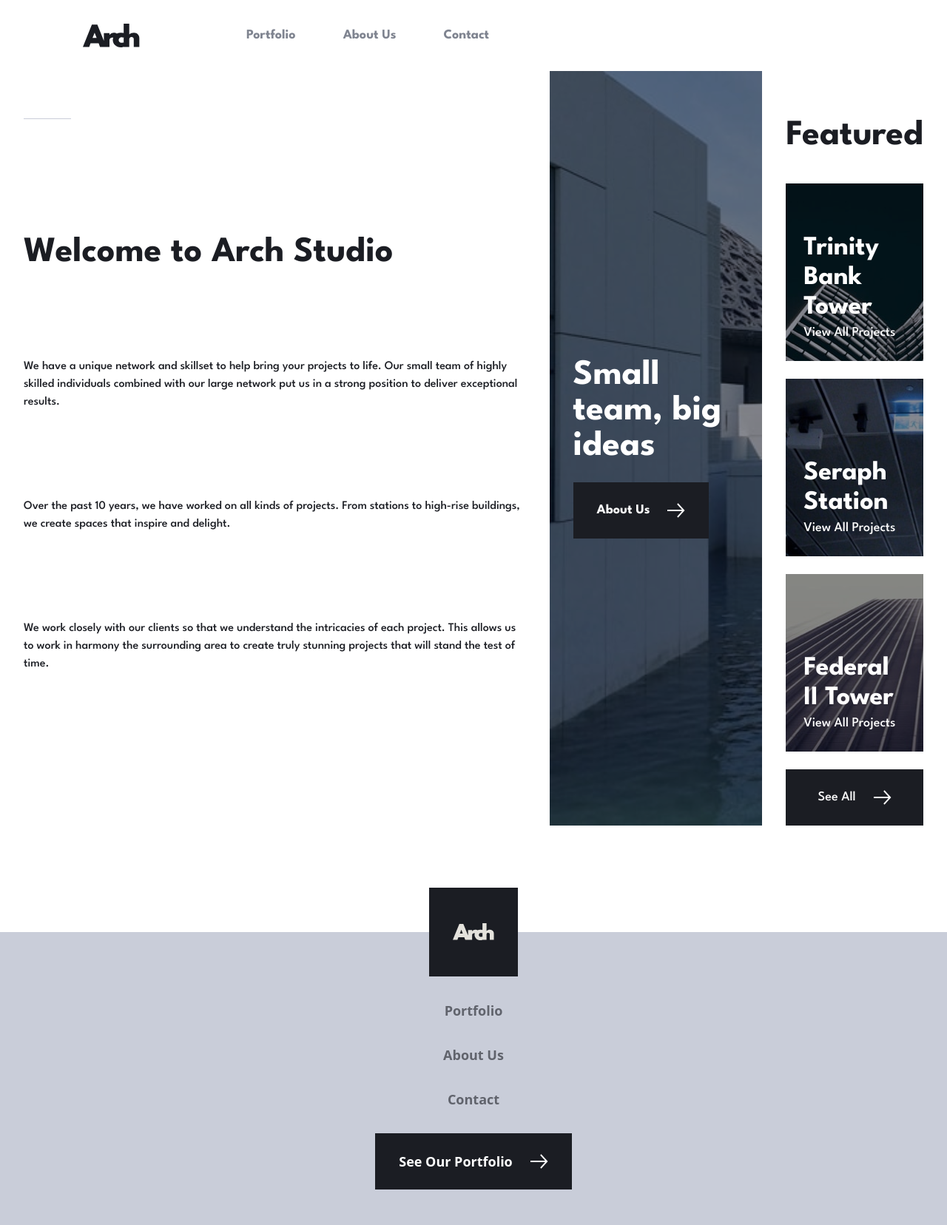
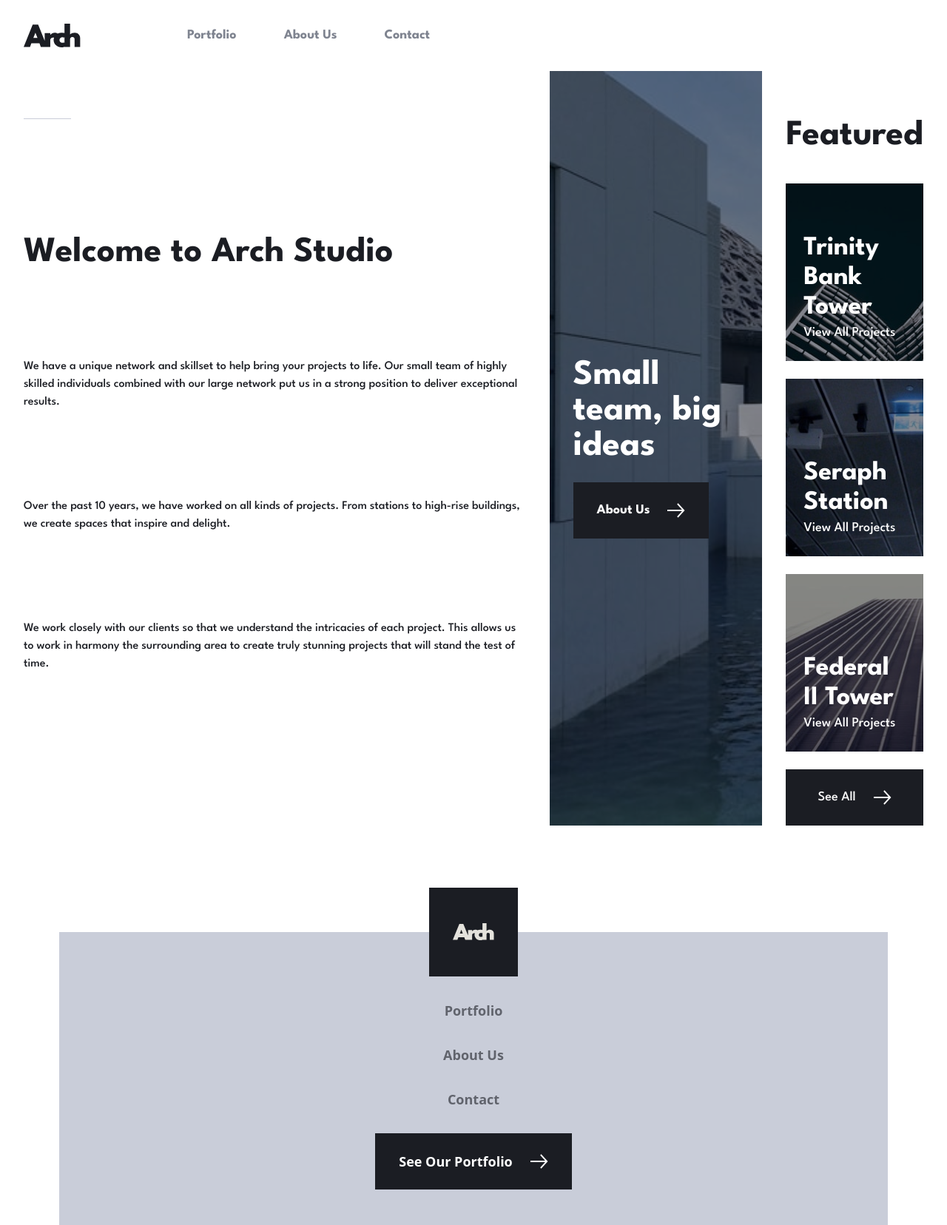
Before and after one commit to ccccchriz/arch-studio-website, a React (Vite) app: page / in a window 1280 px wide. Shown: the whole page at 74% size. Built offline with nearby package versions, Linux system fonts and the light colour scheme.

Commit message:
desktop design

```diff
--- a/src/components/Footer.tsx
+++ b/src/components/Footer.tsx
@@ -4,7 +4,7 @@ import { Link } from "react-router-dom";
 const Footer = forwardRef<HTMLElement>((_, ref) => {
   return (
     <footer
-      className="grid gap-8 place-items-center bg-neutral-300 mt-36 pb-12"
+      className="grid gap-8 place-items-center bg-neutral-300 mt-36 pb-12 desktop:max-w-[70rem] desktop:mx-auto"
       ref={ref}
     >
       <div className="size-[7.5rem] bg-neutral-600 -mt-[3.75rem] grid place-items-center">
--- a/src/components/Header.tsx
+++ b/src/components/Header.tsx
@@ -35,7 +35,7 @@ export default function Header({ isExpanded, setIsExpanded }: HeaderProps) {
   });
 
   return (
-    <header className="flex justify-between items-center p-8 font-primary font-bold text-neutral-600 tablet:text-neutral-400 tablet:gap-20 desktop:gap-28 desktop:max-w-[70rem] mx-auto">
+    <header className="flex justify-between items-center p-8 font-primary font-bold text-neutral-600 tablet:text-neutral-400 tablet:gap-20 desktop:gap-28 desktop:max-w-[70rem] default:mx-auto">
       <Link to={"/"}>
         <img
           src="/images/logo.svg"
```
